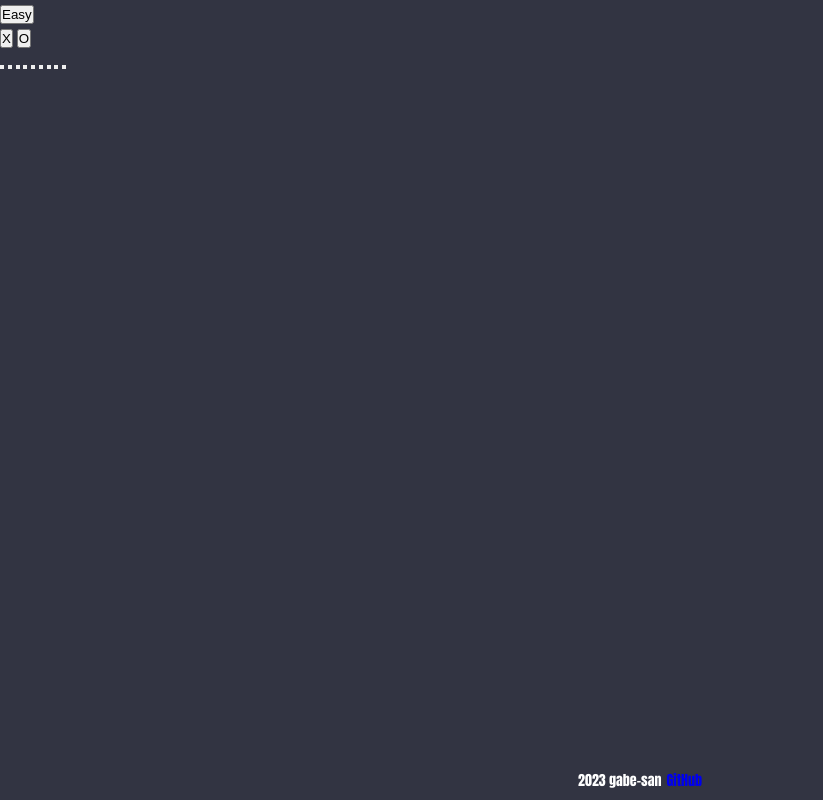
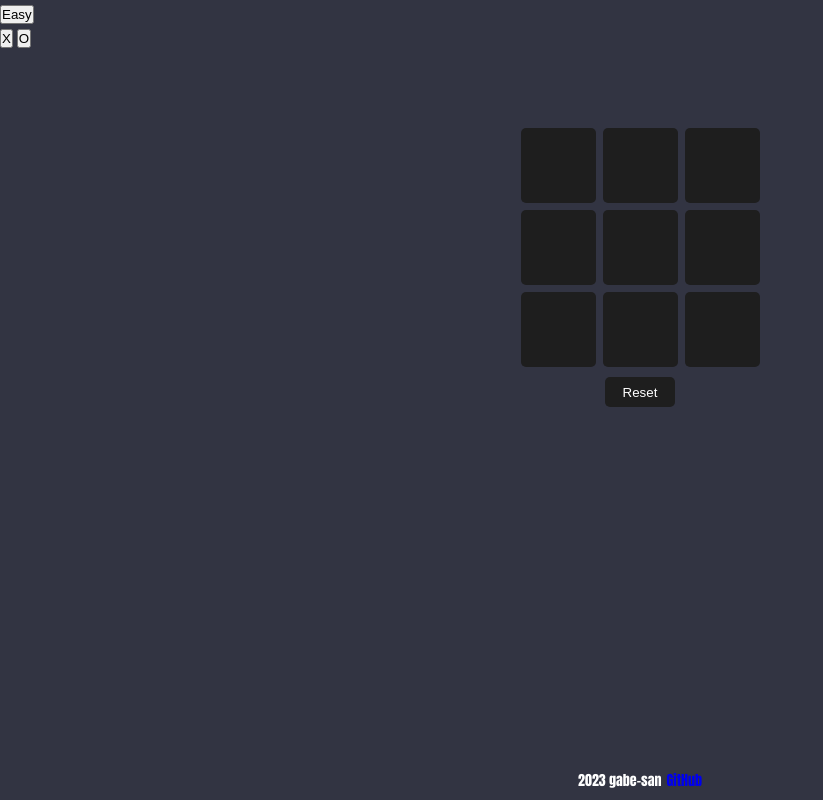
Before and after one commit to gabe-san/tic-tac-toe, a website: page index.html in a window 1280 px wide. Shown: the whole page, without its empty margins (0-823 px from the left). Drawn offline with Linux system fonts and the light colour scheme.

Commit message:
fixed game board CSS

```diff
--- a/index.html
+++ b/index.html
@@ -16,6 +16,7 @@
   <button>X</button>
   <button>O</button>
 </div>
+
 <div class="gameBoard">
   <button></button>
   <button></button>
@@ -28,6 +29,9 @@
   <button></button>
 </div>
 
+<div class="boardReset">
+  <button class="gameBoardReset" type="reset">Reset</button>
+</div>
 
   <footer>2023 gabe-san <a href="https://github.com/gabe-san" target="_blank rel="noopener noreferrer"> GitHub</a></footer>
 
--- a/style.css
+++ b/style.css
@@ -20,11 +20,48 @@ body {
   min-height: 100vh;
 }
 
+/* game space */
+.gameBoard {
+  display: grid;
+  grid-template-columns: 75px 75px 75px;
+  grid-template-rows: 75px 75px 75px;
+  gap: 7px;
+  justify-content: center;
+  margin-top: 5rem;
+}
 
+.gameBoard button {
+  border: none;
+  background-color: var(--darkhefooterbackcolor);
+  border-radius: 5px;
+}
+.gameBoard button:hover {
+  background-color: rgb(30, 30, 30, .181);
+}
+.gameBoard button:active {
+  background-color:  var(--darkhefooterbackcolor);
+}
 
+.boardReset{
+  display: flex;
+  justify-content: center;
+  padding: 10px;
 
-
-
+}
+.gameBoardReset {
+  border: none;
+  background-color: var(--darkhefooterbackcolor);
+  border-radius: 5px;
+  height: 30px;
+  width: 70px;
+  color: white;
+}
+.gameBoardReset:hover {
+  background-color: rgb(30, 30, 30, .181);
+}
+.gameBoardReset:active {
+  background-color:  var(--darkhefooterbackcolor);
+}
 
 /* Footer */
 footer {
```
